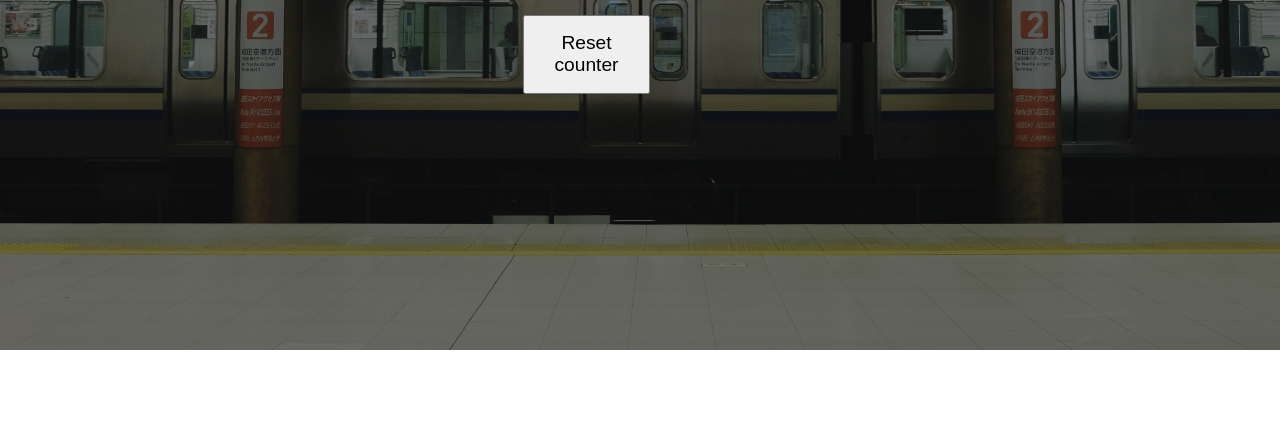
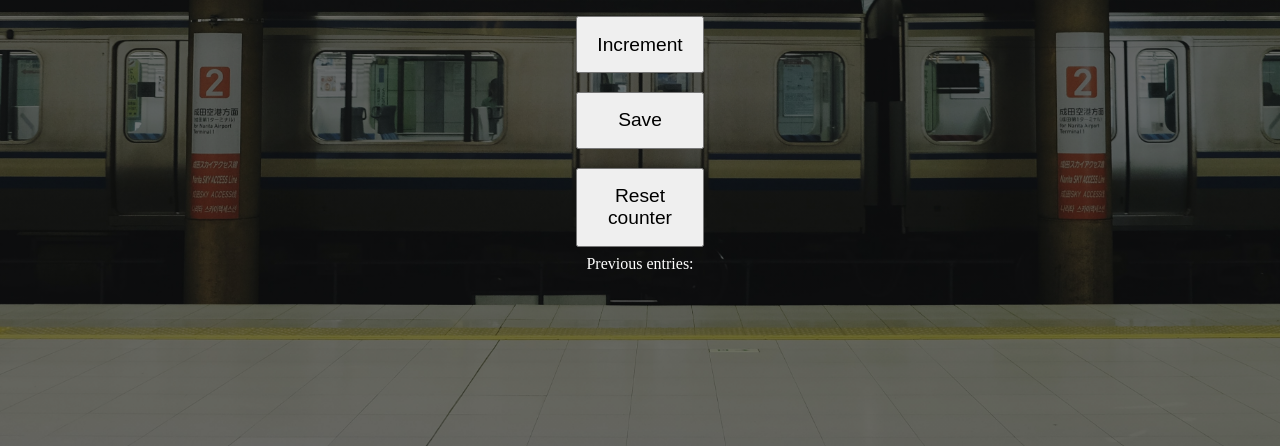
Before and after one commit to musinski/simple-subway-passanger-counter, a plain HTML site: page index.html in a window 1280 px wide. Shown: the part 450-896 px from the top of the page. Before the commit the page ends 800 px from the top, so only its background shows below. Drawn offline with Linux system fonts and the light colour scheme.

Commit message:
Update styles.css

```diff
--- a/styles.css
+++ b/styles.css
@@ -4,7 +4,6 @@
 * Autoprefixer: v9.7.6
 * Browsers: last 4 version
 */
-
 
 :root {
     -webkit-box-sizing: border-box;
@@ -37,16 +36,19 @@ body {
     background-repeat: no-repeat;
     height: 100vh;
     color: white;
+}
+
+.content-container {
     display: -webkit-box;
     display: -ms-flexbox;
     display: flex;
     -webkit-box-pack: center;
         -ms-flex-pack: center;
             justify-content: center;
+    margin-top: 6em;
 }
 
 .content {
-    margin-top: 10em;
     display: -webkit-box;
     display: -ms-flexbox;
     display: flex;
@@ -57,6 +59,7 @@ body {
     -webkit-box-align: center;
         -ms-flex-align: center;
             align-items: center;
+
 }
 
 #count-el {
@@ -70,11 +73,28 @@ body {
     font-size: 1.2rem;
 }
 
+#save-btn {
+    margin-top: 1em;
+    padding: 0.8em;
+    width: 60%;
+    font-size: 1.2rem;
+}
+
 #reset-counter-btn {
     margin-top: 1em;
     padding: 0.8em;
     width: 60%;
     font-size: 1.2rem;
+}
+
+.previous-counts {
+    margin-top: 0.5em;
+    display: -webkit-box;
+    display: -ms-flexbox;
+    display: flex;
+    -webkit-box-pack: center;
+        -ms-flex-pack: center;
+            justify-content: center;
 }
 
 @media only screen and (min-width: 600px) {
```
